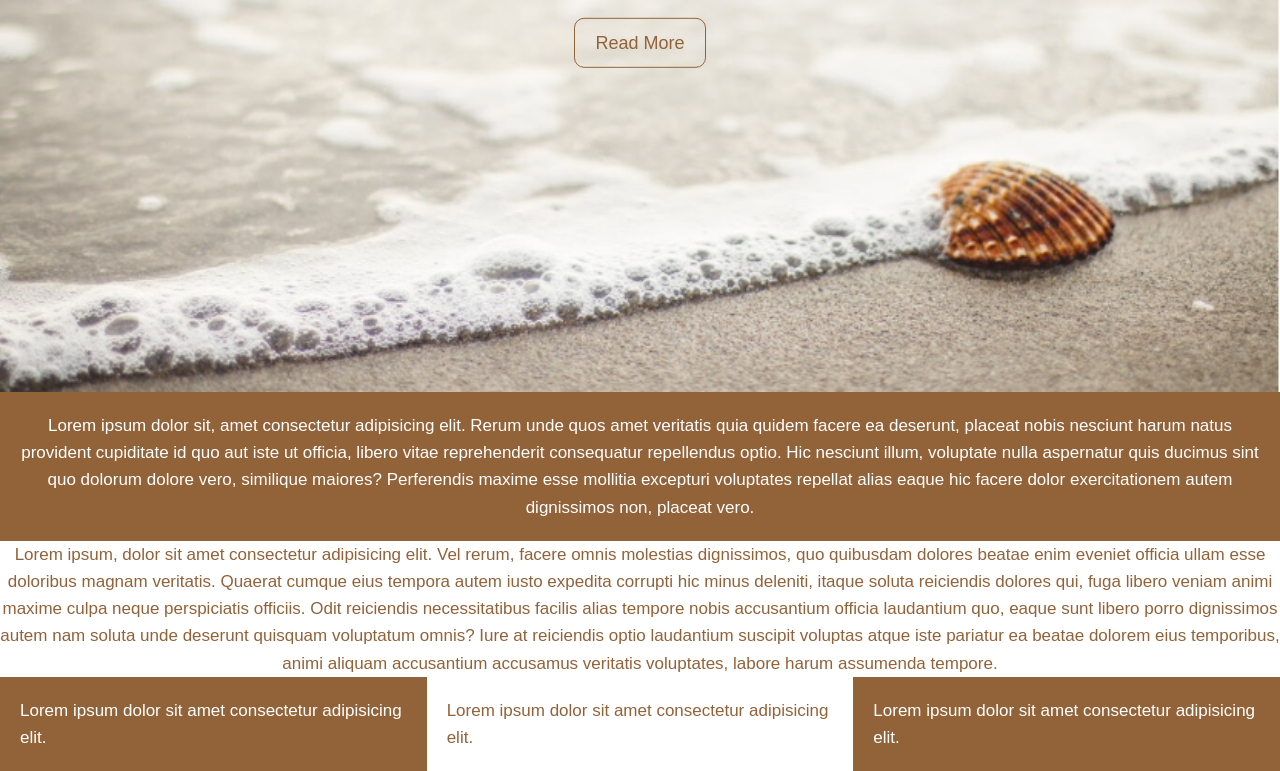
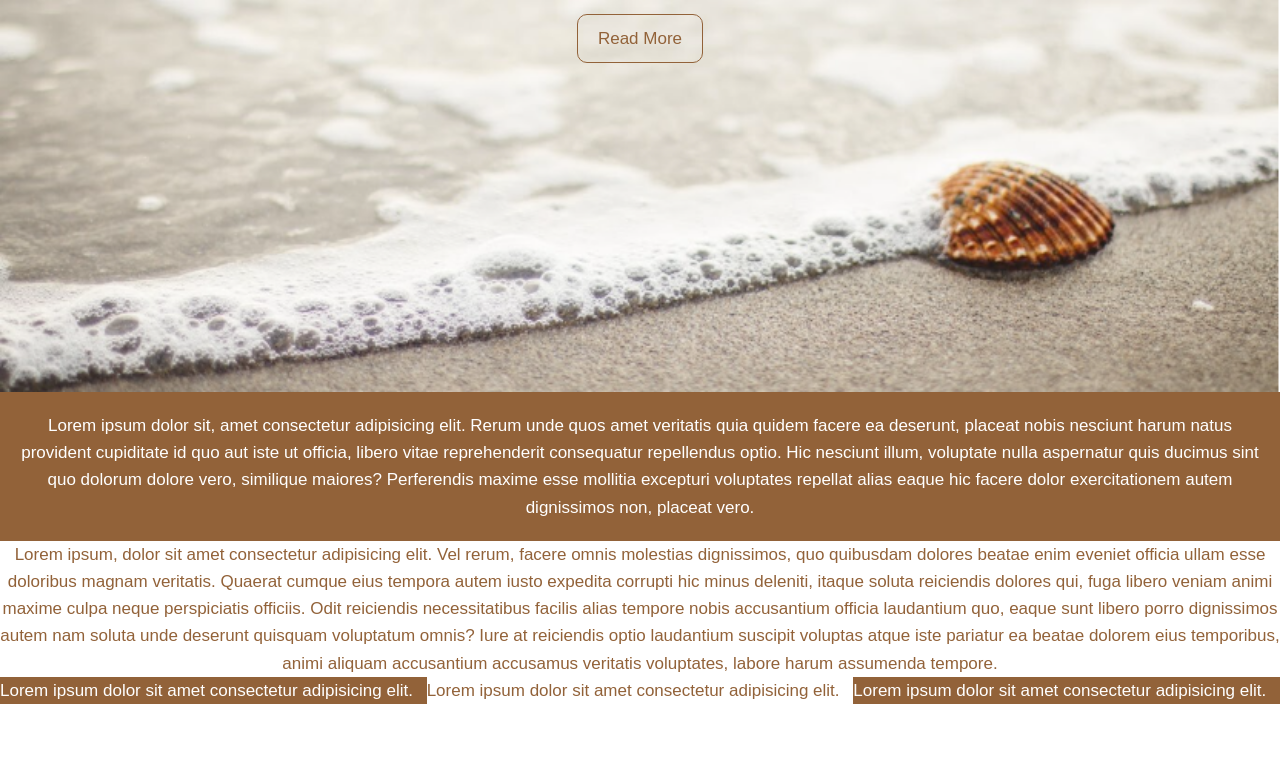
Before and after one commit to Diablo2532/CSS_BOXMODEL_PT_2, a plain HTML site: page index.html in a window 1280 px wide. Shown: the part 408-1179 px from the top of the page. After the commit the page ends 1112 px from the top, so only its background shows below. Drawn offline with Linux system fonts and the light colour scheme.

Commit message:
Edit all class model i html and Optimization all class in styl.css

```diff
--- a/assets/css/style.css
+++ b/assets/css/style.css
@@ -2,89 +2,63 @@
   box-sizing: border-box;
   margin: 0;
   padding: 0;
-
+}
+.dark {
+  color: white;
+  background-color: #926239;
+}
+.padding {
+  padding: 20px;
+}
+.center-text {
+  text-align: center;
+}
+.font-zero {
+  font-size: 0;
 }
 
-body{
+body {
   font-family: Arial, "Helvetica Neue", Helvetica, sans-serif;
   font-size: 17px;
+
+  line-height: 1.6;
+
   color: #926239;
-    line-height: 1.6;
 }
-header{
+header {
+  height: 100vh;
+  padding-top: 40vh;
+
+  text-align: center;
+
   background-image: url("/assets/imgs/dg.jpg");
   background-size: cover;
   background-position: center;
-    height: 100vh;
-    width: 100%;
 }
-.header-content {
-    position: relative;
-    top: 50%;
-    left: 50%;
-    transform: translate(-50%, -50%);
-    text-align:  center;
-}
+
 .button {
-    color: #926239;
-    border: #926239 1px solid;
+  display: inline-block;
   margin-top: 20px;
   padding: 10px 20px;
+  border: #926239 1px solid;
   border-radius: 10px;
-    font-size: 18px;
+
+  font-size: 17px;
   text-decoration: none;
-    display: inline-block;
-    transition-duration: 0.4s;
+
+  color: #926239;
 }
 .button:hover {
-background-color:#926239;
+  background-color: #926239;
   color: white;
 }
-#section-a {
-    background-color: #926239;
-    padding: 20px;
-    color: white;
-    text-align: center;
 
-}
-#section-b {
-    background-color: white;
-    color: #926239;
-    text-align: center;
+div.box {
+  vertical-align: top;
+  width: calc(100% / 3);
+  display: inline-block;
 
-}
-#section-c {
-    font-size: 0;
-}
-
-
-div.box-1 {
-    background-color:#926239 ;
-    color: white;
-    width:  calc(100%/3);
-    display: inline-block;
-    padding: 20px;
-    vertical-align: top;
   font-size: 17px;
 
+  vertical-align: top;
 }
-div.box-2 {
-    background-color: white;
-    color: #926239;
-    width:  calc(100%/3);
-    display: inline-block;
-    padding: 20px;
-    vertical-align: top;
-    font-size: 17px;
-
-}
-div.box-3 {
-    background-color: #926239;
-    color: white;
-    width:  calc(100%/3);
-    display: inline-block;
-    padding: 20px;
-    vertical-align: top;
-    font-size: 17px;
-
-}
--- a/index.html
+++ b/index.html
@@ -1,38 +1,58 @@
 <!DOCTYPE html>
 <html lang="en">
   <head>
-    <meta charset="UTF-8">
-    <meta name="viewport" content="width=device-width, initial-scale=1.0">
+    <meta charset="UTF-8" />
+    <meta name="viewport" content="width=device-width, initial-scale=1.0" />
     <title>Fullscreen Landing</title>
-    <link href="https://fonts.googleapis.com/css2?family=Montserrat:wght@400;700&family=Open+Sans:wght@400;600&display=swap" rel="stylesheet">
-    <link rel="stylesheet" href="/assets/css/style.css">
+    <link rel="stylesheet" href="./assets/css/style.css" />
   </head>
   <body>
     <header>
-        <div class="header-content">
-            <h1>
-                Welcome To The Beach
-            </h1>
-            <p>Lorem, ipsum dolor sit amet consectetur adipisicing elit. Eius est iure, rerum omnis laboriosam obcaecati.</p>
+      <h1>Welcome To The Beach</h1>
+      <p>
+        Lorem, ipsum dolor sit amet consectetur adipisicing elit. Eius est iure,
+        rerum omnis laboriosam obcaecati.
+      </p>
       <a href="#" class="button">Read More</a>
-        </div>
     </header>
-    <section id="section-a">
+    <section class="padding dark center-text">
       <p>
-            Lorem ipsum dolor sit, amet consectetur adipisicing elit. Rerum unde quos amet veritatis quia quidem facere ea deserunt, placeat nobis nesciunt harum natus provident cupiditate id quo aut iste ut officia, libero vitae reprehenderit consequatur repellendus optio. Hic nesciunt illum, voluptate nulla aspernatur quis ducimus sint quo dolorum dolore vero, similique maiores? Perferendis maxime esse mollitia excepturi voluptates repellat alias eaque hic facere dolor exercitationem autem dignissimos non, placeat vero.
-
+        Lorem ipsum dolor sit, amet consectetur adipisicing elit. Rerum unde
+        quos amet veritatis quia quidem facere ea deserunt, placeat nobis
+        nesciunt harum natus provident cupiditate id quo aut iste ut officia,
+        libero vitae reprehenderit consequatur repellendus optio. Hic nesciunt
+        illum, voluptate nulla aspernatur quis ducimus sint quo dolorum dolore
+        vero, similique maiores? Perferendis maxime esse mollitia excepturi
+        voluptates repellat alias eaque hic facere dolor exercitationem autem
+        dignissimos non, placeat vero.
       </p>
     </section>
-    <section id="section-b">
+    <section class="center-text">
       <p>
-            Lorem ipsum, dolor sit amet consectetur adipisicing elit. Vel rerum, facere omnis molestias dignissimos, quo quibusdam dolores beatae enim eveniet officia ullam esse doloribus magnam veritatis. Quaerat cumque eius tempora autem iusto expedita corrupti hic minus deleniti, itaque soluta reiciendis dolores qui, fuga libero veniam animi maxime culpa neque perspiciatis officiis. Odit reiciendis necessitatibus facilis alias tempore nobis accusantium officia laudantium quo, eaque sunt libero porro dignissimos autem nam soluta unde deserunt quisquam voluptatum omnis? Iure at reiciendis optio laudantium suscipit voluptas atque iste pariatur ea beatae dolorem eius temporibus, animi aliquam accusantium accusamus veritatis voluptates, labore harum assumenda tempore.
+        Lorem ipsum, dolor sit amet consectetur adipisicing elit. Vel rerum,
+        facere omnis molestias dignissimos, quo quibusdam dolores beatae enim
+        eveniet officia ullam esse doloribus magnam veritatis. Quaerat cumque
+        eius tempora autem iusto expedita corrupti hic minus deleniti, itaque
+        soluta reiciendis dolores qui, fuga libero veniam animi maxime culpa
+        neque perspiciatis officiis. Odit reiciendis necessitatibus facilis
+        alias tempore nobis accusantium officia laudantium quo, eaque sunt
+        libero porro dignissimos autem nam soluta unde deserunt quisquam
+        voluptatum omnis? Iure at reiciendis optio laudantium suscipit voluptas
+        atque iste pariatur ea beatae dolorem eius temporibus, animi aliquam
+        accusantium accusamus veritatis voluptates, labore harum assumenda
+        tempore.
       </p>
     </section>
-    <section id="section-c">
-        <div class="box-1">Lorem ipsum dolor sit amet consectetur adipisicing elit.</div>
-        <div class="box-2"> Lorem ipsum dolor sit amet consectetur adipisicing elit.</div>
-        <div class="box-3"> Lorem ipsum dolor sit amet consectetur adipisicing elit.</div>
+    <section class="font-zero">
+      <div class="box dark">
+        Lorem ipsum dolor sit amet consectetur adipisicing elit.
+      </div>
+      <div class="box">
+        Lorem ipsum dolor sit amet consectetur adipisicing elit.
+      </div>
+      <div class="box dark">
+        Lorem ipsum dolor sit amet consectetur adipisicing elit.
+      </div>
     </section>
-
   </body>
 </html>
```
Also changed, not shown: 1 other file. Lines whose indentation alone changed are shown as unchanged.
